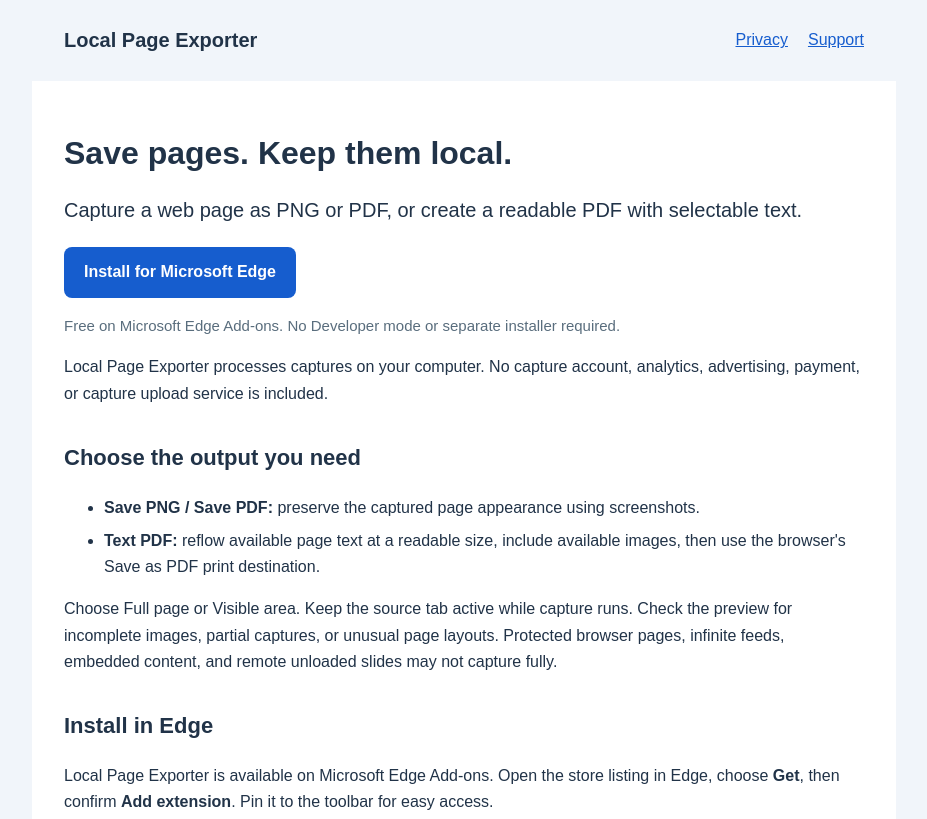
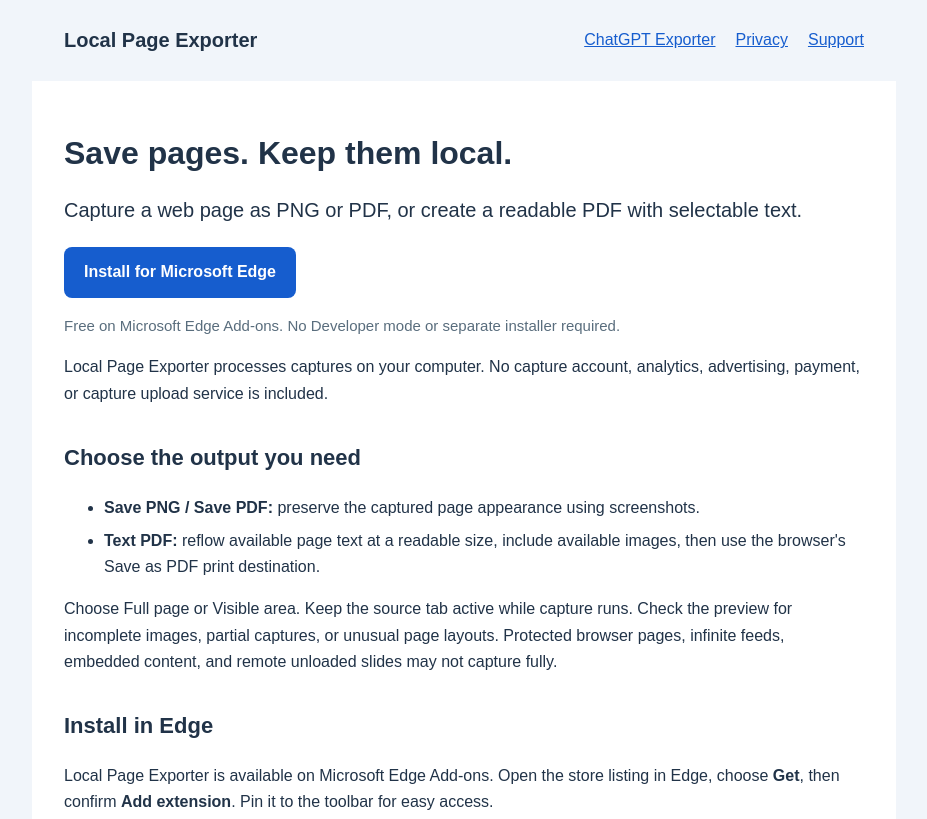
Before and after one commit to rdwillette/local-page-exporter-site, a plain HTML site: page index.html in a window 1280 px wide. Shown: the top 819 px of the page, without its empty margins (176-1103 px from the left). Drawn offline with Linux system fonts and the light colour scheme.

Commit message:
Link the transcript exporter from the website navigation

```diff
--- a/index.html
+++ b/index.html
@@ -1,5 +1,5 @@
 <!doctype html><html lang="en"><head><meta charset="utf-8"><meta name="viewport" content="width=device-width, initial-scale=1"><title>Local Page Exporter</title><link rel="stylesheet" href="site.css"><style>.install-button { display: inline-block; box-sizing: border-box; max-width: 100%; padding: 12px 20px; border-radius: 8px; background: #165dce; color: #fff; font-weight: bold; text-decoration: none; text-align: center; } .install-button:hover { background: #104cae; } .install-note { color: #596d7d; font-size: 15px; }</style></head><body>
-<header><strong>Local Page Exporter</strong><nav aria-label="Site"><a href="privacy.html">Privacy</a><a href="support.html">Support</a></nav></header>
+<header><strong>Local Page Exporter</strong><nav aria-label="Site"><a href="transcript/">ChatGPT Exporter</a><a href="privacy.html">Privacy</a><a href="support.html">Support</a></nav></header>
 <main>
 <h1>Save pages. Keep them local.</h1><p class="lead">Capture a web page as PNG or PDF, or create a readable PDF with selectable text.</p>
 <p><a class="install-button" href="https://microsoftedge.microsoft.com/addons/detail/lekgpmffffjpmdodcjhaldlahggjnlkc">Install for Microsoft Edge</a></p><p class="install-note">Free on Microsoft Edge Add-ons. No Developer mode or separate installer required.</p>
```
